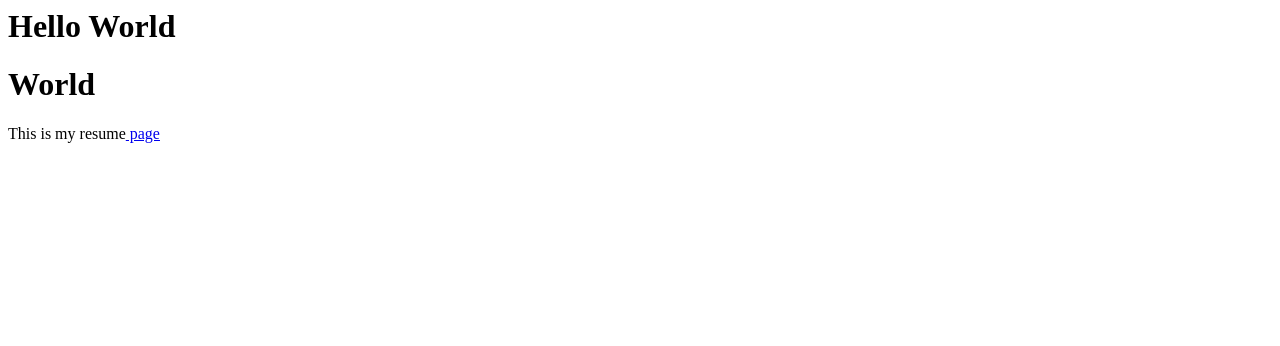
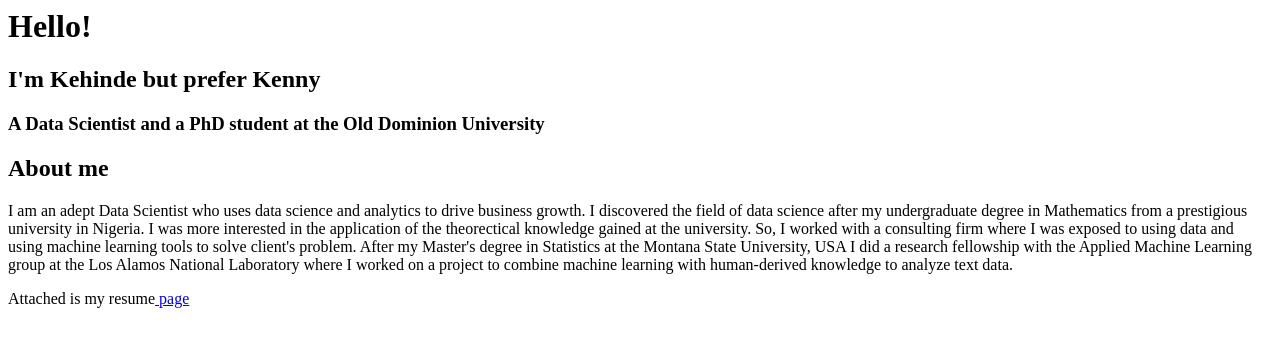
Before and after one commit to Kehindeajayi01/Kehindeajayi01.github.io, a plain HTML site: page index.html in a window 1280 px wide. Drawn offline with Linux system fonts and the light colour scheme.

Commit message:
About me

```diff
--- a/index.html
+++ b/index.html
@@ -1,4 +1,19 @@
-<h1>Hello World</h1>
-<h1>World</h1>
+<h1>Hello!</h1>
+<h2>I'm Kehinde but prefer Kenny</h2>
+<h3>A Data Scientist and a PhD student at the Old Dominion University</h3>
 
-<p>This is my resume<a href="MY_RESUME.pdf"> page</a> </p>
+<h2><b>About me</b></h2>
+<p>I am an adept Data Scientist who uses data science and analytics to drive business growth.
+I discovered the field of data science after my undergraduate degree in
+Mathematics from a prestigious university in Nigeria. I was more interested
+in the application of the theorectical knowledge gained at the university.
+So, I worked with a consulting firm where I was exposed to using data and
+using machine learning tools to solve client's problem.
+After my Master's degree in Statistics at the Montana State University, USA
+I did a research fellowship with the Applied Machine Learning group at the
+Los Alamos National Laboratory where I worked on a project to combine
+machine learning with human-derived knowledge to analyze text data.
+
+</p>
+
+<p>Attached is my resume<a href="MY_RESUME.pdf"> page</a> </p>
```
